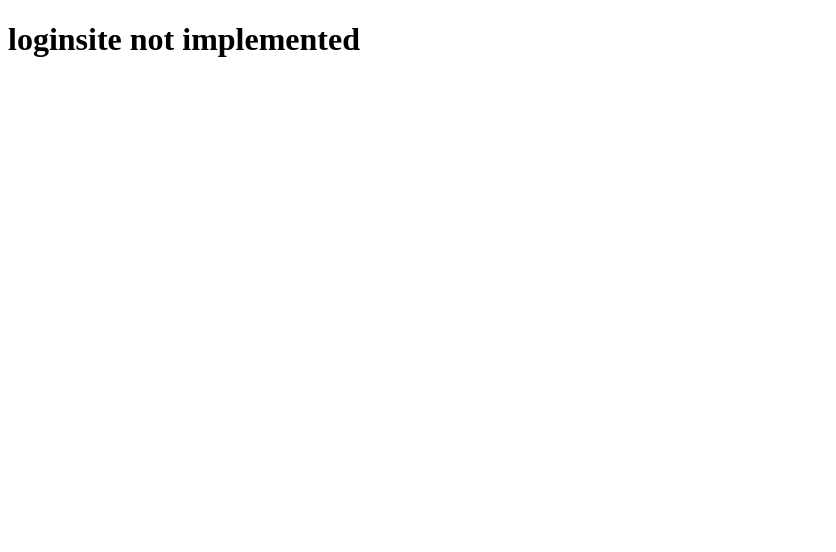
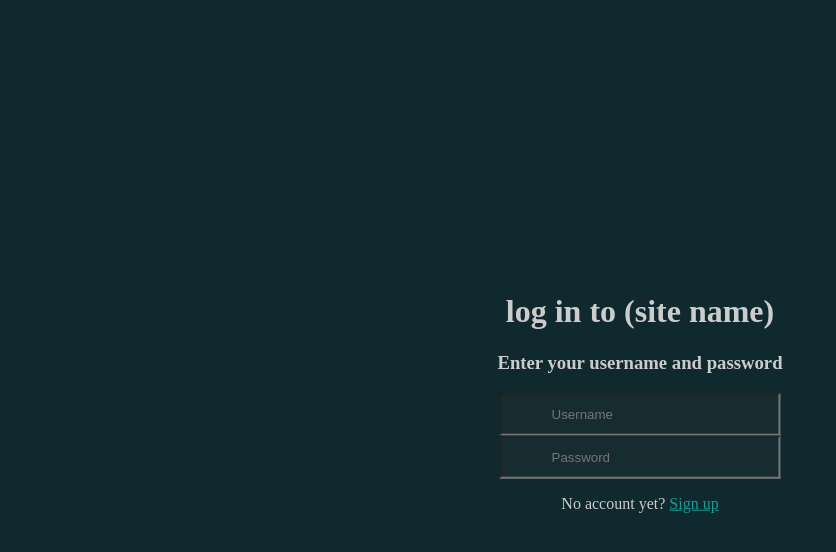
Before and after one commit to mtkonge/virtual-gambling-site, a plain HTML site: page login/index.html in a window 1280 px wide. Shown: the whole page, without its empty margins (0-836 px from the left). Drawn offline with Linux system fonts and the light colour scheme.

Commit message:
navbar and loginsite

```diff
--- a/login/index.html
+++ b/login/index.html
@@ -5,8 +5,18 @@
     <meta http-equiv="X-UA-Compatible" content="IE=edge">
     <meta name="viewport" content="width=device-width, initial-scale=1.0">
     <title>Document</title>
+    <link rel="stylesheet" href="../style.css">
 </head>
 <body>
-    <h1>loginsite not implemented</h1>
+    <div class="account-container">
+        <h1>log in to (site name)</h1>
+        <h3>Enter your username and password</h3>
+        <input class="input-field" type="text" placeholder="Username">
+        <br>
+        <input class="input-field" type="password" placeholder="Password">
+        <p>
+            No account yet? <a href="register">Sign up</a>
+        </p>
+    </div>
 </body>
 </html>
--- a/style.css
+++ b/style.css
@@ -9,7 +9,13 @@ main colors:
 
 body {
     margin: 0;
+    color: #CCCCCC;
     background-color: #0f292f;
+}
+
+.account-container a {
+    color: #14a098;
+
 }
 
 .topnav {
@@ -21,15 +27,15 @@ body {
     padding: 1rem 1rem
   }
 
+.mainnav {
+    text-decoration: none;
+    display: flex;
+    align-items: center;
+}
+
 #navbar-account-button {
     gap: 0.25em;
 }
-
-#navbar.account-text {
-
-
-}
-
 
 .navbar-button {
 display: flex;
@@ -46,3 +52,19 @@ color:#14a098;
 .topnav a.active {
 color:#14a098;
 }
+
+.account-container {
+    text-align: center;
+    position: absolute;
+    top: 50%;
+    left: 50%;
+    -ms-transform: translate(-50%, -50%);
+    transform: translate(-50%, -50%);
+    padding: 1rem;
+}
+
+.input-field {
+    background-color: #172c31;
+    padding: 12px 50px;
+    color: #CCCCCC
+}
```
Also changed, not shown: index.html (+4 -4 lines), register/index.html (added, +12 -0 lines), todo.txt (+13 -0 lines), images/login.svg, images/password.svg (added), images/username.svg (added).
